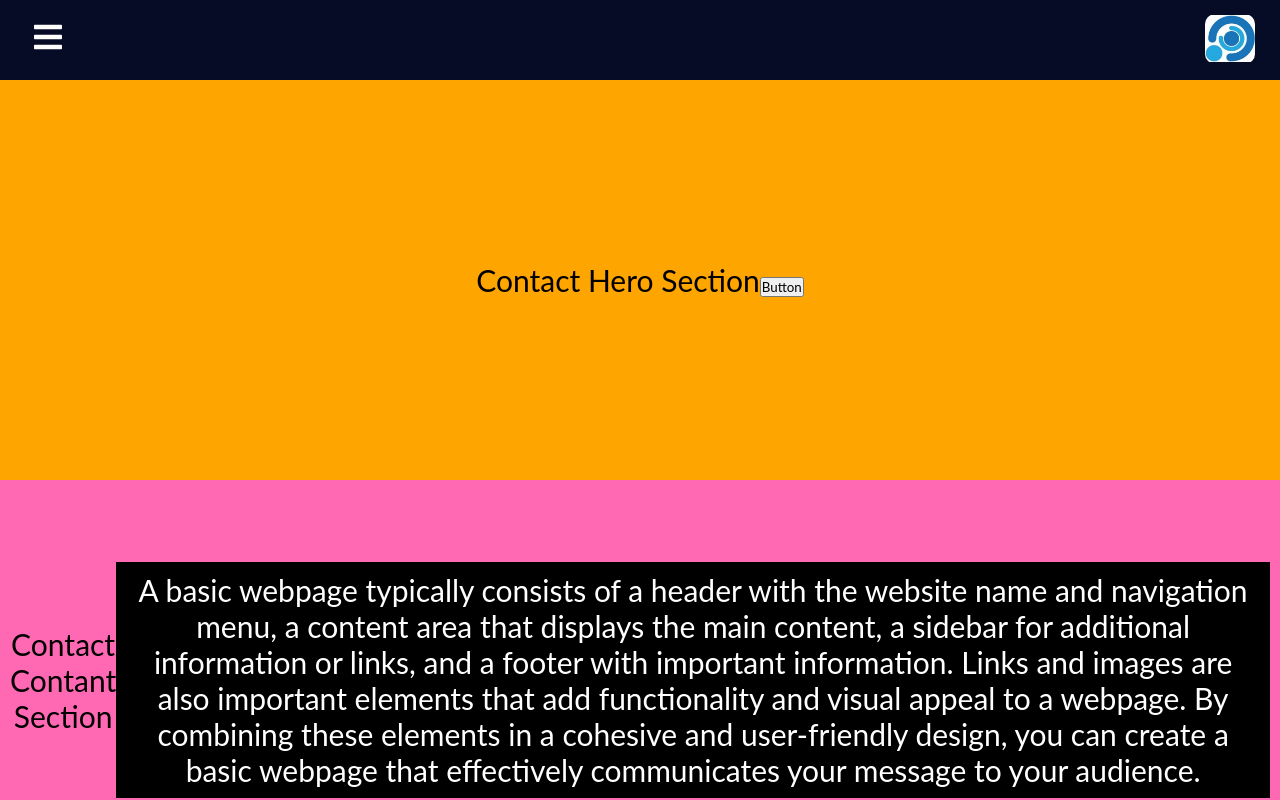
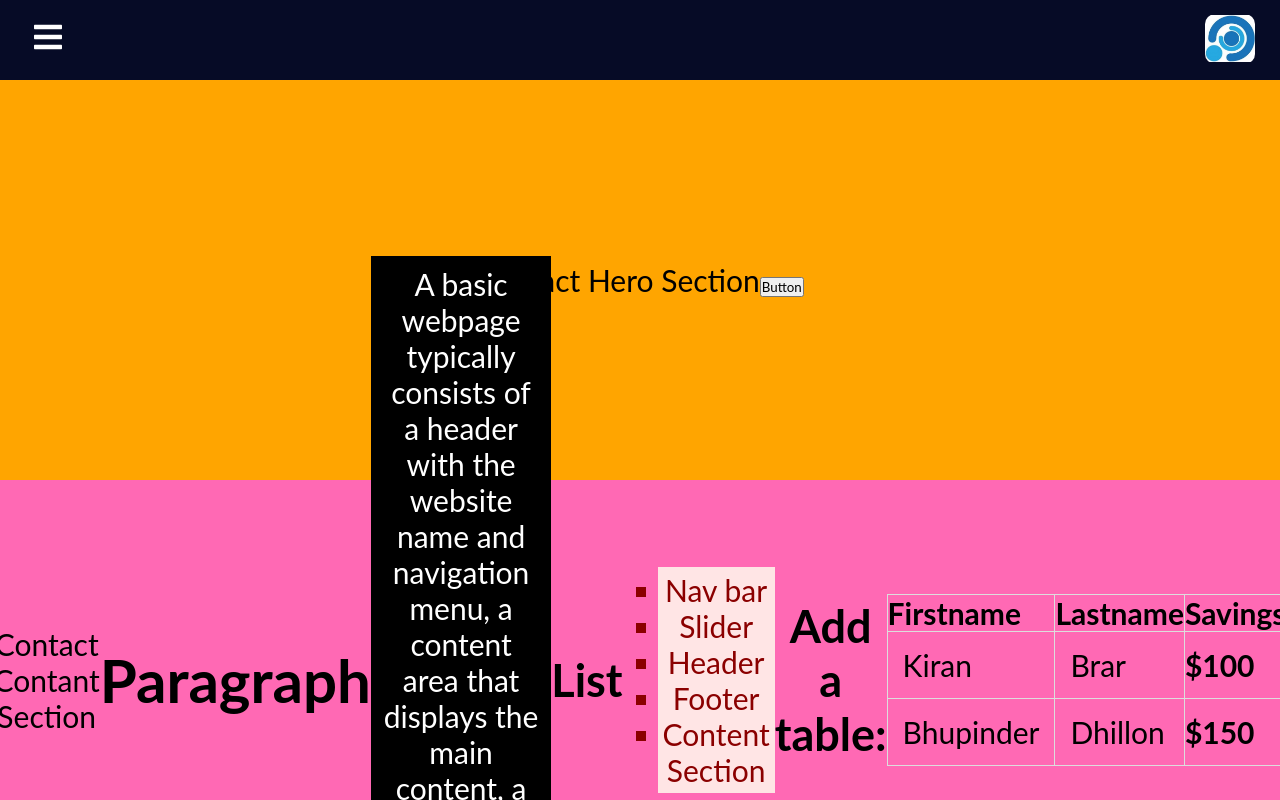
Before and after one commit to kiran3456/website-single-page, a React (Create React App) app: page /contact in a window 1280 px wide. Shown: the top 800 px of the page. Built offline with nearby package versions, Linux system fonts and the light colour scheme; a web font is replaced by a local one.

Commit message:
list and table added to the hero section

```diff
--- a/src/Pages/Contact.css
+++ b/src/Pages/Contact.css
@@ -31,3 +31,28 @@
   align-items: center;
   justify-content: center;
 }
+.c-text {
+  list-style-position: outside;
+  list-style: square;
+  background: #ffe5e5;
+  color: darkred;
+  padding: 5px;
+  margin-left: 35px;
+}
+
+.c-table,
+td,
+th {
+  border: 1px solid #ddd;
+  text-align: left;
+}
+
+.c-table {
+  border-collapse: collapse;
+  width: 100%;
+}
+
+.c-table,
+td {
+  padding: 15px;
+}
--- a/src/Pages/Contact.js
+++ b/src/Pages/Contact.js
@@ -11,16 +11,39 @@ function Contact() {
       </div>
       <div className="c-three">
         Contact Contant Section
+        <h1>Paragraph</h1>
         <p className="c-para">
           A basic webpage typically consists of a header with the website name
           and navigation menu, a content area that displays the main content, a
           sidebar for additional information or links, and a footer with
-          important information. Links and images are also important elements
-          that add functionality and visual appeal to a webpage. By combining
-          these elements in a cohesive and user-friendly design, you can create
-          a basic webpage that effectively communicates your message to your
-          audience.
+          important information.
         </p>
+        <h2>List</h2>
+        <ul className="c-text">
+          <li>Nav bar</li>
+          <li>Slider</li>
+          <li>Header</li>
+          <li>Footer</li>
+          <li>Content Section</li>
+        </ul>
+        <h2>Add a table:</h2>
+        <table className="c-table">
+          <tr>
+            <th>Firstname</th>
+            <th>Lastname</th>
+            <th>Savings</th>
+          </tr>
+          <tr>
+            <td>Kiran</td>
+            <td>Brar</td>
+            <th>$100</th>
+          </tr>
+          <tr>
+            <td>Bhupinder</td>
+            <td>Dhillon</td>
+            <th>$150</th>
+          </tr>
+        </table>
       </div>
     </>
   );
--- a/src/Pages/Home.css
+++ b/src/Pages/Home.css
@@ -31,3 +31,28 @@
   align-items: center;
   justify-content: center;
 }
+.h-text {
+  list-style-position: outside;
+  list-style: square;
+  background: #ffe5e5;
+  color: darkred;
+  padding: 5px;
+  margin-left: 35px;
+}
+
+.h-table,
+td,
+th {
+  border: 1px solid #ddd;
+  text-align: left;
+}
+
+.h-table {
+  border-collapse: collapse;
+  width: 100%;
+}
+
+.h-table,
+td {
+  padding: 15px;
+}
--- a/src/Pages/Home.js
+++ b/src/Pages/Home.js
@@ -12,16 +12,39 @@ function home() {
       </div>
       <div className="h-three">
         Home Content Section
+        <h1>Paragraph</h1>
         <p className="h-para">
           A basic webpage typically consists of a header with the website name
           and navigation menu, a content area that displays the main content, a
           sidebar for additional information or links, and a footer with
-          important information. Links and images are also important elements
-          that add functionality and visual appeal to a webpage. By combining
-          these elements in a cohesive and user-friendly design, you can create
-          a basic webpage that effectively communicates your message to your
-          audience.
+          important information.
         </p>
+        <h2>List</h2>
+        <ul className="h-text">
+          <li>Nav bar</li>
+          <li>Slider</li>
+          <li>Header</li>
+          <li>Footer</li>
+          <li>Content Section</li>
+        </ul>
+        <h2>Add a table:</h2>
+        <table className="h-table">
+          <tr>
+            <th>Firstname</th>
+            <th>Lastname</th>
+            <th>Savings</th>
+          </tr>
+          <tr>
+            <td>Kiran</td>
+            <td>Brar</td>
+            <th>$100</th>
+          </tr>
+          <tr>
+            <td>Bhupinder</td>
+            <td>Dhillon</td>
+            <th>$150</th>
+          </tr>
+        </table>
       </div>
     </>
   );
--- a/src/Pages/Product.css
+++ b/src/Pages/Product.css
@@ -31,3 +31,28 @@
   align-items: center;
   justify-content: center;
 }
+.p-text {
+  list-style-position: outside;
+  list-style: square;
+  background: #ffe5e5;
+  color: darkred;
+  padding: 5px;
+  margin-left: 35px;
+}
+
+.p-table,
+td,
+th {
+  border: 1px solid #ddd;
+  text-align: left;
+}
+
+.p-table {
+  border-collapse: collapse;
+  width: 100%;
+}
+
+.p-table,
+td {
+  padding: 15px;
+}
--- a/src/Pages/Product.js
+++ b/src/Pages/Product.js
@@ -11,16 +11,39 @@ function Product() {
       </div>
       <div className="p-three">
         Product Content Section
+        <h1>Paragraph</h1>
         <p className="p-para">
           A basic webpage typically consists of a header with the website name
           and navigation menu, a content area that displays the main content, a
           sidebar for additional information or links, and a footer with
-          important information. Links and images are also important elements
-          that add functionality and visual appeal to a webpage. By combining
-          these elements in a cohesive and user-friendly design, you can create
-          a basic webpage that effectively communicates your message to your
-          audience.
+          important information.
         </p>
+        <h2>List</h2>
+        <ul className="p-text">
+          <li>Nav bar</li>
+          <li>Slider</li>
+          <li>Header</li>
+          <li>Footer</li>
+          <li>Content Section</li>
+        </ul>
+        <h2>Add a table:</h2>
+        <table className="p-table">
+          <tr>
+            <th>Firstname</th>
+            <th>Lastname</th>
+            <th>Savings</th>
+          </tr>
+          <tr>
+            <td>Kiran</td>
+            <td>Brar</td>
+            <th>$100</th>
+          </tr>
+          <tr>
+            <td>Bhupinder</td>
+            <td>Dhillon</td>
+            <th>$150</th>
+          </tr>
+        </table>
       </div>
     </>
   );
```
